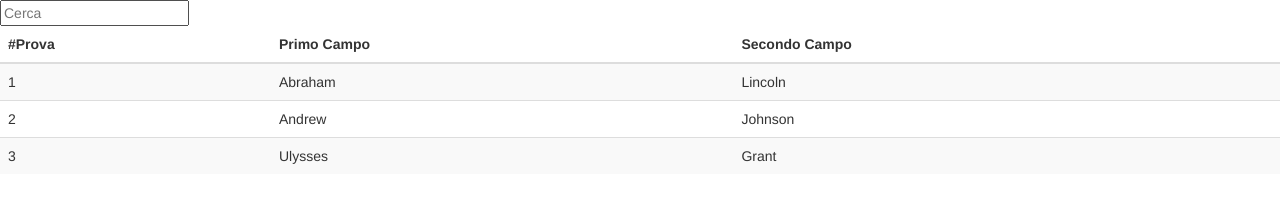
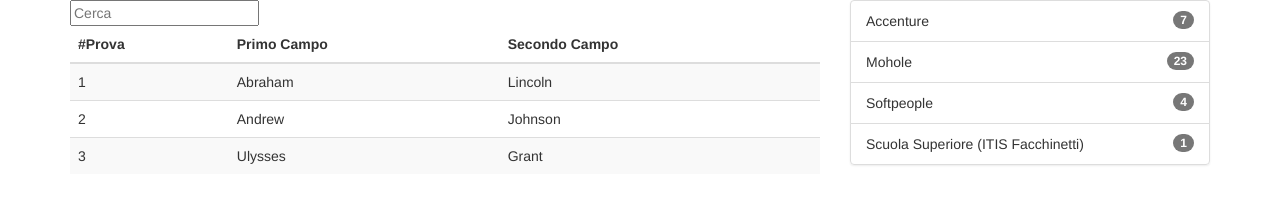
Before and after one commit to ikenus/searchskills, a website: page index.html in a window 1280 px wide. Drawn offline with nearby package versions, Linux system fonts and the light colour scheme.

Commit message:
costruzione lista di prova corsi, restyle page

```diff
--- a/index.html
+++ b/index.html
@@ -3,12 +3,20 @@
 <head>
     <meta name="description" content="Angular Page Base">
     <meta charset="UTF-8">
+    <!-- jQuery -->
+    <script src="https://code.jquery.com/jquery-3.1.0.min.js" integrity="sha256-cCueBR6CsyA4/9szpPfrX3s49M9vUU5BgtiJj06wt/s=" crossorigin="anonymous"></script>
     <!-- Bootstrap -->
     <link rel="stylesheet" href="https://maxcdn.bootstrapcdn.com/bootstrap/3.3.7/css/bootstrap.min.css" integrity="sha384-BVYiiSIFeK1dGmJRAkycuHAHRg32OmUcww7on3RYdg4Va+PmSTsz/K68vbdEjh4u" crossorigin="anonymous">
-    <!--<script src="https://maxcdn.bootstrapcdn.com/bootstrap/3.3.7/js/bootstrap.min.js" integrity="sha384-Tc5IQib027qvyjSMfHjOMaLkfuWVxZxUPnCJA7l2mCWNIpG9mGCD8wGNIcPD7Txa" crossorigin="anonymous"></script>-->
+    <script src="https://maxcdn.bootstrapcdn.com/bootstrap/3.3.7/js/bootstrap.min.js" integrity="sha384-Tc5IQib027qvyjSMfHjOMaLkfuWVxZxUPnCJA7l2mCWNIpG9mGCD8wGNIcPD7Txa" crossorigin="anonymous"></script>
     <link rel="stylesheet" href="https://maxcdn.bootstrapcdn.com/bootstrap/3.3.7/css/bootstrap-theme.min.css" integrity="sha384-rHyoN1iRsVXV4nD0JutlnGaslCJuC7uwjduW9SVrLvRYooPp2bWYgmgJQIXwl/Sp" crossorigin="anonymous">
+    <!-- Angular   -->
+    <script src="https://ajax.googleapis.com/ajax/libs/angularjs/1.5.7/angular.min.js"></script>
+    <script src="js/angscripts.js"></script>
 </head>
-<body ng-controller="main">
+<body ng-controller="main" ng-cloak>
+    <div class="container">
+        <div class="row">
+            <div class="col-md-8">
                 <input type="text" placeholder="Cerca" ng-model="filtro">
                 <table class="table table-striped">
                     <thead>
@@ -24,8 +32,20 @@
                         </tr>
                     </tbody>
                 </table>
-    <!-- Angular   -->
-    <script src="https://ajax.googleapis.com/ajax/libs/angularjs/1.5.7/angular.min.js"></script>
-    <script src="js/angscripts.js"></script>
+            </div>
+            <div class="col-md-4">
+                <ul class="list-group" id="corsielenco">
+                    <li class="list-group-item" ng-repeat="supplier in corsi" data-toggle="collapse" data-parent="#corsielenco" href="#elenco-{{$index}}" aria-expanded="true" aria-controls="collapseOne">
+                        <span class="badge">{{supplier.list.length}}</span>{{supplier.name}}
+                        <div id="elenco-{{$index}}" class="panel-collapse collapse">
+                            <ul ng-repeat="c in supplier.list">
+                                <li>{{c.title}} {{c.date}} {{c.group}}</li>
+                            <ul>
+                        </div>
+                    </li>
+                </ul>
+            </div>
+        </div>
+    </div>
 </body>
 </html>
--- a/js/angscripts.js
+++ b/js/angscripts.js
@@ -1,6 +1,11 @@
 var app = angular.module("app", []);
 
-app.controller('main', ['$scope', function($scope){
+app.controller('main', ['$scope', '$http', function($scope, $http){
+
+    $http.get('./json/courses.json').then(function(response){
+
+        $scope.corsi = response.data;
+    });
 
 
     $scope.clients = [{
@@ -18,4 +23,5 @@ app.controller('main', ['$scope', function($scope){
     }];
     $scope.info = "Prova";
 
+
 }]);
--- a/json/courses.json
+++ b/json/courses.json
@@ -1,5 +1,6 @@
-[{
-    "supplier": "Accenture",
+[
+    {
+        "name": "Accenture",
         "img": "LOGOAccenture.png",
         "show": "img",
         "list":[
@@ -13,9 +14,9 @@
         ]
     },
     {
-    "supplier": "Mohole",
+        "name": "Mohole",
         "img": "LOGOMohole.png",
-    "show": "img+supplier",
+        "show": "img+name",
         "list":[
             {"title": "Sviluppare apps per dispositivi mobili con linguaggi web", "date": "Settembre 2011", "group": "jQuery Mobile"},
             {"title": "Flash CS5", "date": "Settembre 2011", "group": "jQuery Mobile"},
@@ -43,7 +44,7 @@
         ]
     },
     {
-    "supplier": "Softpeople",
+        "name": "Softpeople",
         "img": "LOGOSoftPeople.png",
         "show": "img",
         "list":[
@@ -54,10 +55,11 @@
         ]
     },
     {
-    "supplier": "Scuola Superiore (ITIS Facchinetti)",
+        "name": "Scuola Superiore (ITIS Facchinetti)",
         "img": "",
-    "show": "supplier",
+        "show": "name",
         "list":[
             {"title": "Diploma Siper", "date": "2000-2005", "group": "Perito Informatico Industriale (Progetto ABACUS)"}
         ]
-}]
+    }
+]
```
Lines whose indentation alone changed are shown as unchanged.
